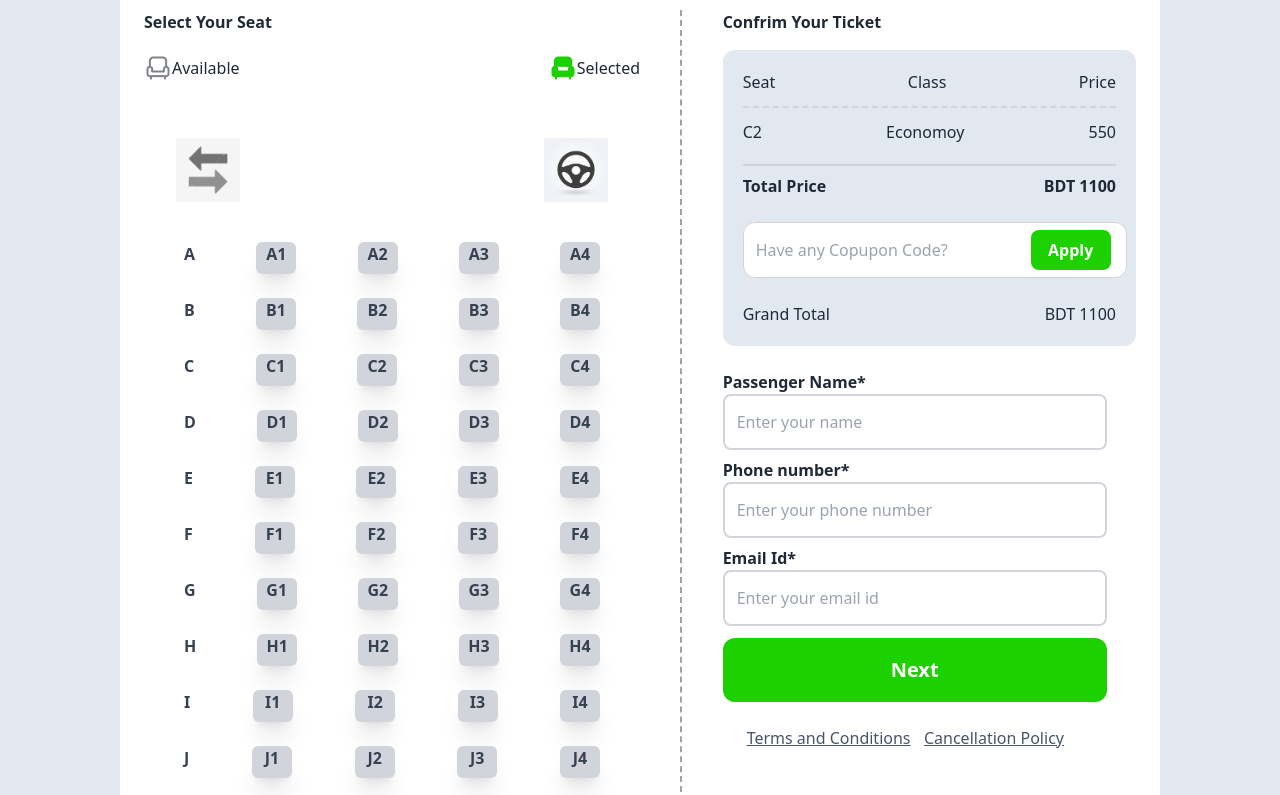
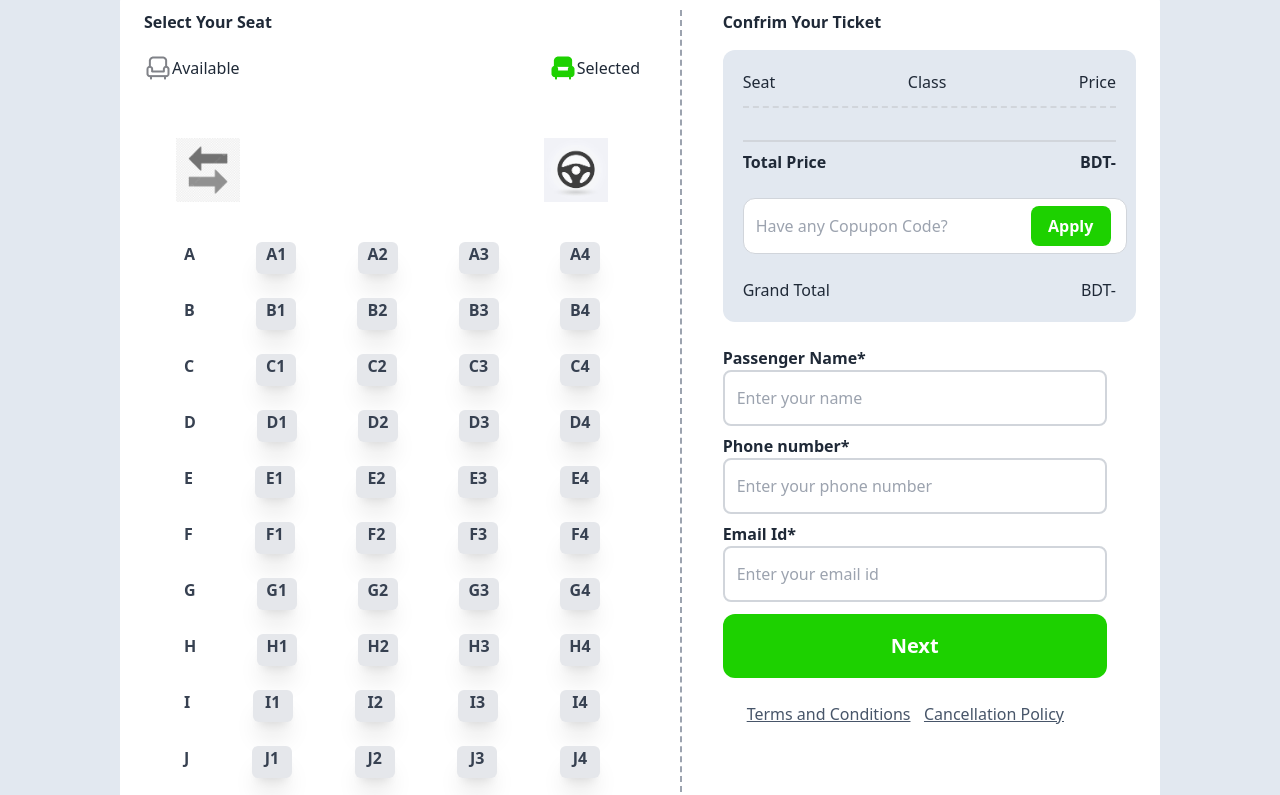
Before and after one commit to Rakib1808/E-Ticketing, a plain HTML site: page index.html in a window 1280 px wide. Shown: the part 2285-3080 px from the top of the page. Drawn offline with nearby package versions, Linux system fonts and the light colour scheme.

Commit message:
update js

```diff
--- a/index.html
+++ b/index.html
@@ -206,7 +206,7 @@
                 </div>
 
                   <!-- ticket section -->
-                <div class="mt-12 px-14">
+                <div  class="mt-12 px-14">
                     <div class=" bg-white rounded-2xl grid grid-cols-12 p-6">
                         <div class="col-span-6">
                             <div>
@@ -226,7 +226,7 @@
 
                               <!-- seat section -->
                             <div class="mx-4 mt-14">
-                                <div class="flex justify-between items-center mx-4">
+                                <div class="flex max-sm:flex max-sm:justify-between max-sm:items-center max-sm:mx-4 justify-between items-center mx-4">
                                     <div class="max-w-16">
                                         <img src="./images/exit.jpg" alt="">
                                     </div>
@@ -236,85 +236,85 @@
                                 </div>
 
                                 <!-- seats -->
-                                <div class=" container">
-                                    <div class=" font-semibold text-gray-700 flex justify-between mt-10 mb-6 mx-6">
+                                <div class="containe">
+                                    <div class="font-semibold text-gray-700 flex justify-between mt-10 mb-6 mx-6">
                                         <p>A</p>
-                                        <p id="A1" class=" seat bg-gray-300 cursor-pointer hover:bg-[#1DD100] w-10 h-8 text-center rounded-md shadow-xl">A1</p>
-                                        <p id="A2" class=" seat bg-gray-300 cursor-pointer hover:bg-[#1DD100] w-10 h-8 text-center rounded-md shadow-xl">A2</p>
-                                        <p id="A3" class=" seat bg-gray-300 cursor-pointer hover:bg-[#1DD100] w-10 h-8 text-center rounded-md shadow-xl">A3</p>
-                                        <p id="A4" class=" seat bg-gray-300 cursor-pointer hover:bg-[#1DD100] w-10 h-8 text-center rounded-md shadow-xl">A4</p>
+                                        <p id="A1" onclick="myFunction()" class=" seat bg-gray-200 cursor-pointer w-10 h-8 text-center rounded-md shadow-xl">A1</p>
+                                        <p id="A2" onclick="myfunction()" class=" seat bg-gray-200 cursor-pointer w-10 h-8 text-center rounded-md shadow-xl">A2</p>
+                                        <p id="A3" class=" seat bg-gray-200 cursor-pointer w-10 h-8 text-center rounded-md shadow-xl">A3</p>
+                                        <p id="A4" class=" seat bg-gray-200 cursor-pointer w-10 h-8 text-center rounded-md shadow-xl">A4</p>
                                     </div>
 
                                     <div class=" font-semibold text-gray-700 flex justify-between mt-6 mb-6 mx-6">
                                         <p>B</p>
-                                        <p class="seat bg-gray-300 w-10 h-8 text-center rounded-md shadow-xl">B1</p>
-                                        <p class="seat bg-gray-300 w-10 h-8 text-center rounded-md shadow-xl">B2</p>
-                                        <p class="seat bg-gray-300 w-10 h-8 text-center rounded-md shadow-xl">B3</p>
-                                        <p class="seat bg-gray-300 w-10 h-8 text-center rounded-md shadow-xl">B4</p>
+                                        <p class="bg-gray-200 w-10 h-8 text-center rounded-md shadow-xl cursor-pointer">B1</p>
+                                        <p class="bg-gray-200 w-10 h-8 text-center rounded-md shadow-xl cursor-pointer">B2</p>
+                                        <p class="bg-gray-200 w-10 h-8 text-center rounded-md shadow-xl cursor-pointer">B3</p>
+                                        <p class="bg-gray-200 w-10 h-8 text-center rounded-md shadow-xl cursor-pointer">B4</p>
                                     </div>
 
                                     <div class=" font-semibold text-gray-700 flex justify-between mt-6 mb-6 mx-6">
                                        <p>C</p>
-                                       <p class="bg-gray-300 w-10 h-8 text-center rounded-md shadow-xl cursor-pointer hover:bg-[#1DD100]">C1</p>
-                                       <p class="bg-gray-300 w-10 h-8 text-center rounded-md shadow-xl cursor-pointer hover:bg-[#1DD100]">C2</p>
-                                       <p class="bg-gray-300 w-10 h-8 text-center rounded-md shadow-xl cursor-pointer hover:bg-[#1DD100]">C3</p>
-                                       <p class="bg-gray-300 w-10 h-8 text-center rounded-md shadow-xl cursor-pointer hover:bg-[#1DD100]">C4</p>
+                                       <p class="bg-gray-200 w-10 h-8 text-center rounded-md shadow-xl cursor-pointer">C1</p>
+                                       <p class="bg-gray-200 w-10 h-8 text-center rounded-md shadow-xl cursor-pointer">C2</p>
+                                       <p class="bg-gray-200 w-10 h-8 text-center rounded-md shadow-xl cursor-pointer">C3</p>
+                                       <p class="bg-gray-200 w-10 h-8 text-center rounded-md shadow-xl cursor-pointer">C4</p>
                                     </div>
 
                                     <div class=" font-semibold text-gray-700 flex justify-between mt-6 mb-6 mx-6">
                                         <p>D</p>
-                                        <p class="bg-gray-300 w-10 h-8 text-center rounded-md shadow-xl ">D1</p>
-                                        <p class="bg-gray-300 w-10 h-8 text-center rounded-md shadow-xl ">D2</p>
-                                        <p class="bg-gray-300 w-10 h-8 text-center rounded-md shadow-xl ">D3</p>
-                                        <p class="bg-gray-300 w-10 h-8 text-center rounded-md shadow-xl ">D4</p>
+                                        <p class="bg-gray-200 w-10 h-8 text-center rounded-md shadow-xl ">D1</p>
+                                        <p class="bg-gray-200 w-10 h-8 text-center rounded-md shadow-xl ">D2</p>
+                                        <p class="bg-gray-200 w-10 h-8 text-center rounded-md shadow-xl ">D3</p>
+                                        <p class="bg-gray-200 w-10 h-8 text-center rounded-md shadow-xl ">D4</p>
                                     </div>
 
                                     <div class=" font-semibold text-gray-700 flex justify-between mt-6 mb-6 mx-6">
                                         <p>E</p>
-                                        <p class="bg-gray-300 w-10 h-8 text-center rounded-md shadow-xl">E1</p>
-                                        <p class="bg-gray-300 w-10 h-8 text-center rounded-md shadow-xl">E2</p>
-                                        <p class="bg-gray-300 w-10 h-8 text-center rounded-md shadow-xl">E3</p>
-                                        <p class="bg-gray-300 w-10 h-8 text-center rounded-md shadow-xl">E4</p>
+                                        <p class="bg-gray-200 w-10 h-8 text-center rounded-md shadow-xl">E1</p>
+                                        <p class="bg-gray-200 w-10 h-8 text-center rounded-md shadow-xl">E2</p>
+                                        <p class="bg-gray-200 w-10 h-8 text-center rounded-md shadow-xl">E3</p>
+                                        <p class="bg-gray-200 w-10 h-8 text-center rounded-md shadow-xl">E4</p>
                                     </div>
 
                                     <div class=" font-semibold text-gray-700 flex justify-between mt-6 mb-6 mx-6">
                                         <p>F</p>
-                                        <p class="bg-gray-300 w-10 h-8 text-center rounded-md shadow-xl">F1</p>
-                                        <p class="bg-gray-300 w-10 h-8 text-center rounded-md shadow-xl">F2</p>
-                                        <p class="bg-gray-300 w-10 h-8 text-center rounded-md shadow-xl">F3</p>
-                                        <p class="bg-gray-300 w-10 h-8 text-center rounded-md shadow-xl">F4</p>
+                                        <p class="bg-gray-200 w-10 h-8 text-center rounded-md shadow-xl">F1</p>
+                                        <p class="bg-gray-200 w-10 h-8 text-center rounded-md shadow-xl">F2</p>
+                                        <p class="bg-gray-200 w-10 h-8 text-center rounded-md shadow-xl">F3</p>
+                                        <p class="bg-gray-200 w-10 h-8 text-center rounded-md shadow-xl">F4</p>
                                     </div>
 
                                     <div class=" font-semibold text-gray-700 flex justify-between mt-6 mb-6 mx-6">
                                         <p>G</p>
-                                        <p class="bg-gray-300 w-10 h-8 text-center rounded-md shadow-xl">G1</p>
-                                        <p class="bg-gray-300 w-10 h-8 text-center rounded-md shadow-xl">G2</p>
-                                        <p class="bg-gray-300 w-10 h-8 text-center rounded-md shadow-xl">G3</p>
-                                        <p class="bg-gray-300 w-10 h-8 text-center rounded-md shadow-xl">G4</p>
+                                        <p class="bg-gray-200 w-10 h-8 text-center rounded-md shadow-xl">G1</p>
+                                        <p class="bg-gray-200 w-10 h-8 text-center rounded-md shadow-xl">G2</p>
+                                        <p class="bg-gray-200 w-10 h-8 text-center rounded-md shadow-xl">G3</p>
+                                        <p class="bg-gray-200 w-10 h-8 text-center rounded-md shadow-xl">G4</p>
                                     </div>
 
                                     <div class=" font-semibold text-gray-700 flex justify-between mt-6 mb-6 mx-6">
                                         <p>H</p>
-                                        <p class="bg-gray-300 w-10 h-8 text-center rounded-md shadow-xl">H1</p>
-                                        <p class="bg-gray-300 w-10 h-8 text-center rounded-md shadow-xl">H2</p>
-                                        <p class="bg-gray-300 w-10 h-8 text-center rounded-md shadow-xl">H3</p>
-                                        <p class="bg-gray-300 w-10 h-8 text-center rounded-md shadow-xl">H4</p>
+                                        <p class="bg-gray-200 w-10 h-8 text-center rounded-md shadow-xl">H1</p>
+                                        <p class="bg-gray-200 w-10 h-8 text-center rounded-md shadow-xl">H2</p>
+                                        <p class="bg-gray-200 w-10 h-8 text-center rounded-md shadow-xl">H3</p>
+                                        <p class="bg-gray-200 w-10 h-8 text-center rounded-md shadow-xl">H4</p>
                                     </div>
 
                                     <div class=" font-semibold text-gray-700 flex justify-between mt-6 mb-6 mx-6">
                                         <p>I</p>
-                                        <p class="bg-gray-300 w-10 h-8 text-center rounded-md shadow-xl">I1</p>
-                                        <p class="bg-gray-300 w-10 h-8 text-center rounded-md shadow-xl">I2</p>
-                                        <p class="bg-gray-300 w-10 h-8 text-center rounded-md shadow-xl">I3</p>
-                                        <p class="bg-gray-300 w-10 h-8 text-center rounded-md shadow-xl">I4</p>
+                                        <p class="bg-gray-200 w-10 h-8 text-center rounded-md shadow-xl">I1</p>
+                                        <p class="bg-gray-200 w-10 h-8 text-center rounded-md shadow-xl">I2</p>
+                                        <p class="bg-gray-200 w-10 h-8 text-center rounded-md shadow-xl">I3</p>
+                                        <p class="bg-gray-200 w-10 h-8 text-center rounded-md shadow-xl">I4</p>
                                     </div>
 
                                     <div class=" font-semibold text-gray-700 flex justify-between mt-6 mb-6 mx-6">
                                         <p>J</p>
-                                        <p class="bg-gray-300 w-10 h-8 text-center rounded-md shadow-xl">J1</p>
-                                        <p class="bg-gray-300 w-10 h-8 text-center rounded-md shadow-xl">J2</p>
-                                        <p class="bg-gray-300 w-10 h-8 text-center rounded-md shadow-xl">J3</p>
-                                        <p class="bg-gray-300 w-10 h-8 text-center rounded-md shadow-xl">J4</p>
+                                        <p class="bg-gray-200 w-10 h-8 text-center rounded-md shadow-xl">J1</p>
+                                        <p class="bg-gray-200 w-10 h-8 text-center rounded-md shadow-xl">J2</p>
+                                        <p class="bg-gray-200 w-10 h-8 text-center rounded-md shadow-xl">J3</p>
+                                        <p class="bg-gray-200 w-10 h-8 text-center rounded-md shadow-xl">J4</p>
                                     </div>
                                 </div>
                             </div>
@@ -339,16 +339,16 @@
                                   <div class="border-b-2 border-dashed border-gray-300 mt-3 mb-3"></div>
 
                                   <div class="flex justify-between">
-                                      <p id="current-seat">C2</p>
-                                      <p>Economoy</p>
-                                      <p>550</p>
+                                      <p id="seat-arr"></p>
+                                      <p id="Economoy"></p>
+                                      <p id="Price"></p>
                                   </div>
 
                                   <div class="border-t-2 border-solid border-gray-300 mt-5 mb-2"></div>
 
                                   <div class="flex justify-between font-bold">
                                       <p>Total Price</p>
-                                      <p>BDT 1100</p>
+                                      <p id="seat-sum">BDT-</p>
                                   </div>
 
                                   <div>
@@ -358,7 +358,7 @@
                                   </div>
                                   <div class="flex justify-between">
                                       <P>Grand Total</P>
-                                      <p>BDT 1100</p>
+                                      <p id="Grand">BDT-</p>
                                   </div>
                               </div>
 
@@ -445,6 +445,7 @@
             </div>
         </div>
         </div>
+        <p class="text-center text-gray-600">@rakibHasan</p>
     </div>
 </footer>
 </html>
--- a/index.js
+++ b/index.js
@@ -5,3 +5,8 @@ function play(){
     showElementById ('2nd-part');
     seatSelect();
 }
+
+// function myFunction() {
+//    const x = document.getElementById('A1', 'A2', 'A3', 'A4');
+//     x.style.color = "#1DD100";
+//   }
```
Also changed, not shown: utiliti.js (+32 -0 lines), tailwind.config.js (indentation only).
